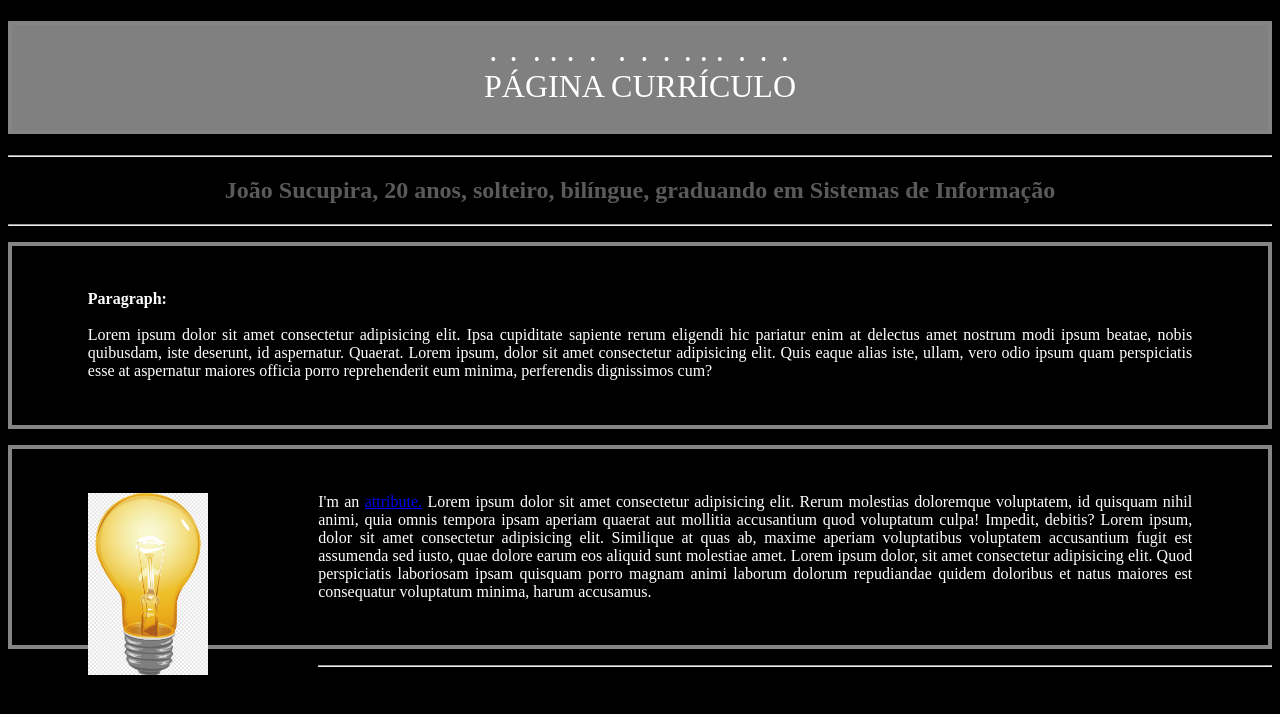
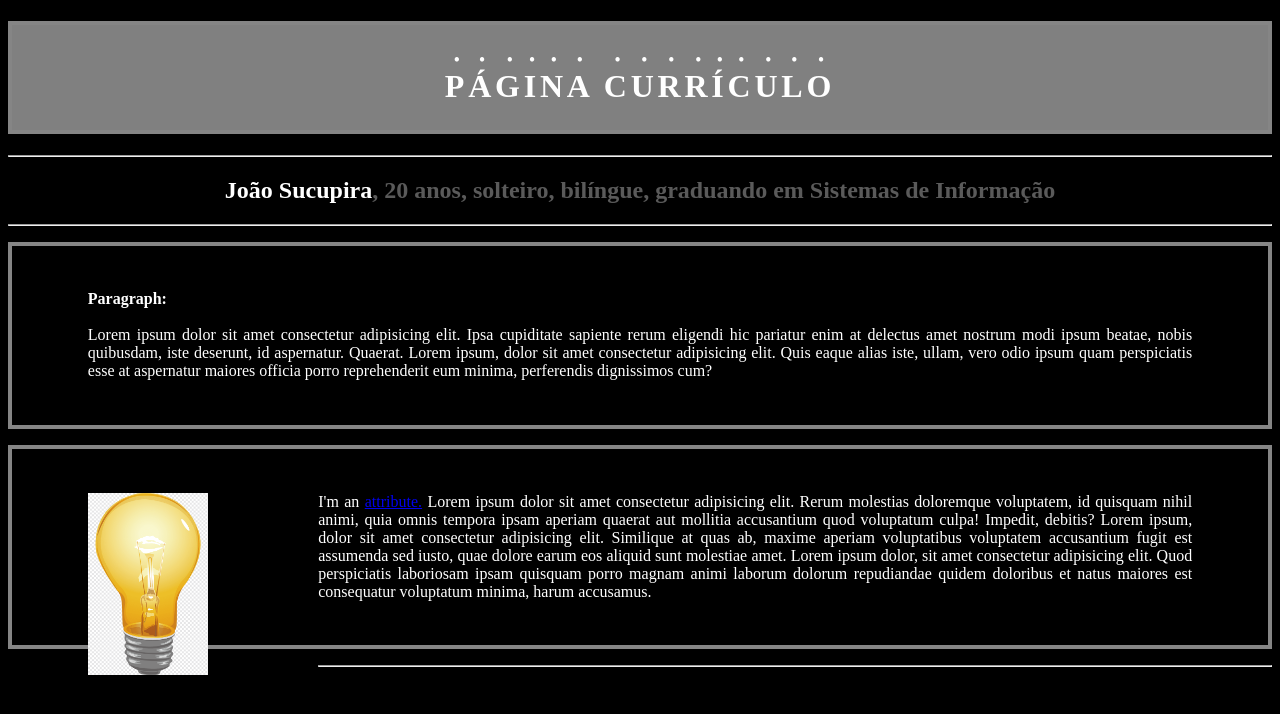
Before and after one commit to joaosucupira/pasta-site_curriculo, a plain HTML site: page index.html in a window 1280 px wide. Drawn offline with Linux system fonts and the light colour scheme.

Commit message:
Corrigindo detalhes do cabeçalho

```diff
--- a/index.html
+++ b/index.html
@@ -10,7 +10,7 @@
     <div class="divA">
         <h1 class="blink">Página currículo</h1>
         <hr>
-        <h2 class="pulse">João Sucupira, 20 anos, solteiro, bilíngue, graduando em Sistemas de Informação</h2>
+        <h2 class="pulse"><a style="color:white;">João Sucupira</a>, 20 anos, solteiro, bilíngue, graduando em Sistemas de Informação</h2>
         <hr>
     </div>
 
--- a/style.css
+++ b/style.css
@@ -4,12 +4,13 @@
         background-color: gray;
         text-transform: uppercase;
         text-align: center;
-        font-weight: 100;
+        letter-spacing: 0.1cm;
         padding: 2%;
         border:4px solid rgb(133, 133, 133);
         color:rgb(255, 255, 255);
     }
     h2{
+
         text-align: center;
         padding: -2%;
         color:rgb(90, 90, 90);
@@ -19,7 +20,6 @@
 .divB{
     color: white;
 }
-
 
 
 p{
```
